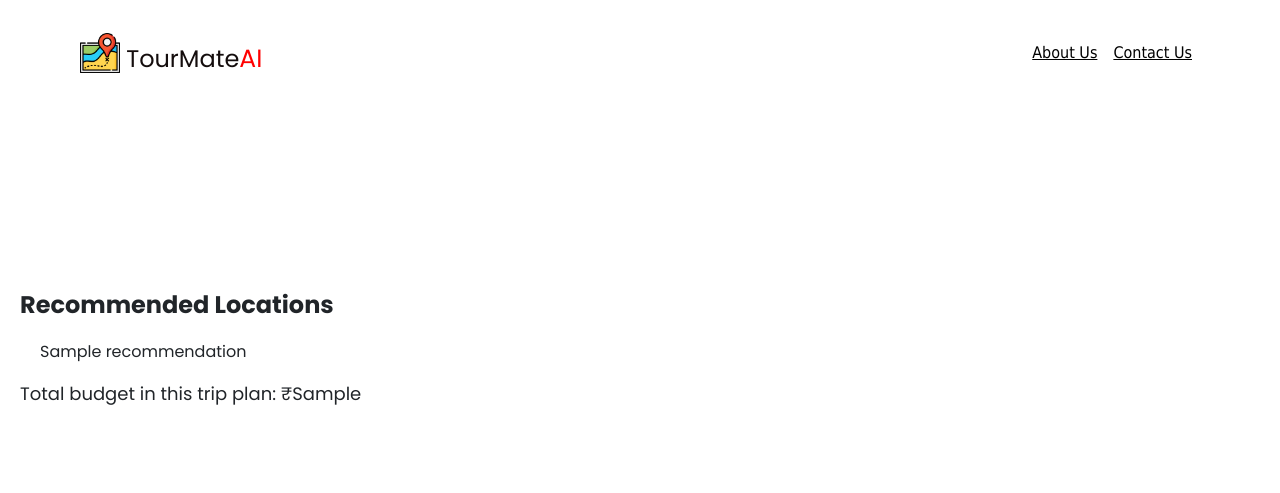
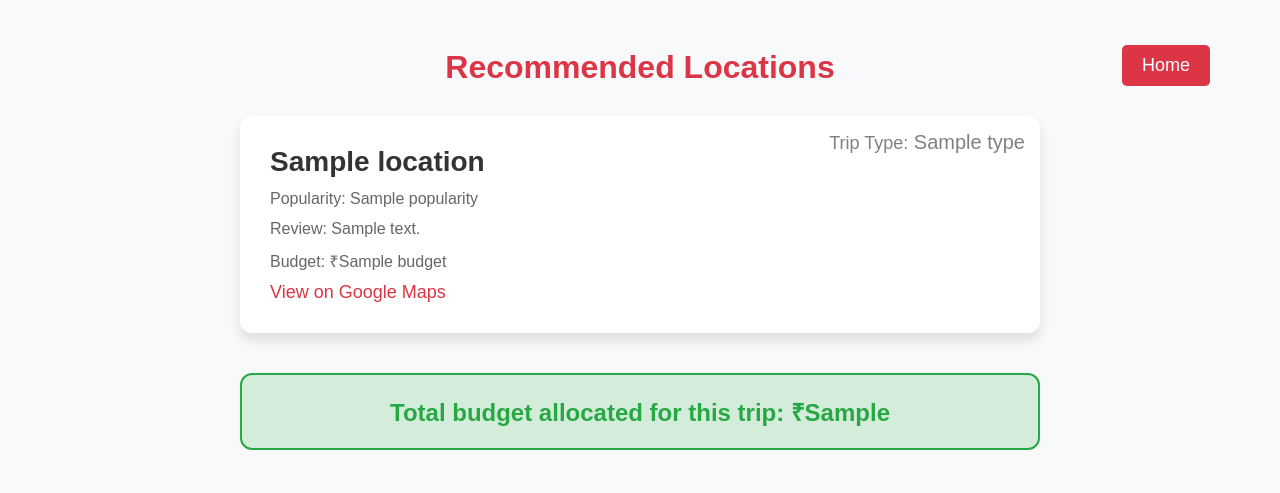
Before and after one commit to An1k4et/Agnethon2024, a Flask app: template templates/recommendations.html in a window 1280 px wide. Shown: the top 493 px of the page. Run offline with Flask 3, Linux system fonts and the light colour scheme; the template is opened without the code that fills it: most values are stand-ins (such as "Sample title", 1, 10 or a date in 2020); some libraries are stand-ins or nearby versions.

Commit message:
Final Commit

```diff
--- a/app.py
+++ b/app.py
@@ -115,6 +115,7 @@ def recommend_locations_with_review(place_name, start_date, end_date, type_, bud
     # Extract unique tourist locations, their reviews, and costs
     unique_locations = filtered_df['Tourist Location'].tolist()
     locations_reviews = filtered_df.set_index('Tourist Location')['Review'].to_dict()
+    locations_popularity = filtered_df.set_index('Tourist Location')['Popularity'].to_dict()
     locations_budget = filtered_df.set_index('Tourist Location')['Budget'].to_dict()
     locations_type = filtered_df.set_index('Tourist Location')['Type'].to_dict()
 
@@ -130,23 +131,22 @@ def recommend_locations_with_review(place_name, start_date, end_date, type_, bud
             for location in unique_locations:
                 if remaining_budget >= locations_budget[location]:
                     review = locations_reviews.get(location, '')
-                    sentiment_score = analyze_sentiment(review)
+                    popularity = locations_popularity.get(location, '')
                     trip_type = locations_type[location]
-                    recommendation = f"{location} ({trip_type})"
-                    recommendations.append((recommendation, sentiment_score))
+                    recommendation = {"location": f"{location}", "type": f"{trip_type}", "popularity": popularity, "review": review, "budget": locations_budget[location]}
+                    recommendations.append(recommendation)
                     remaining_budget -= locations_budget[location]
                     unique_locations.remove(location)
                     break
                 else:
                     continue
         else:
-            recommendations.append(("No more locations available", 0))
+            recommendations.append({"location": "No more locations available", "popularity": 0, "review": ""})
 
-    # Sort recommendations based on review scores in descending order
-    recommendations.sort(key=lambda x: x[1], reverse=True)
-    sorted_recommendations = [rec[0] for rec in recommendations]
+    # Sort recommendations based on popularity in descending order
+    recommendations.sort(key=lambda x: x["popularity"], reverse=True)
 
-    return sorted_recommendations, budget - remaining_budget
+    return recommendations, budget - remaining_budget
 
 # Function to save trip details for a specific user to the database
 def save_trip_details(user_id, place_name, start_date, end_date, trip_type, budget):
--- /dev/null
+++ b/static/css/recommendations.css
@@ -0,0 +1,101 @@
+body {
+    font-family: 'Arial', sans-serif;
+    padding: 20px;
+    background-color: #f8f9fa;
+}
+
+.container {
+    max-width: 800px;
+    margin: 0 auto;
+}
+
+.header {
+    text-align: center;
+    margin-bottom: 30px;
+    font-size: 32px;
+    color: #dc3545;
+}
+
+.recommendation {
+    background-color: #ffffff;
+    padding: 30px;
+    border-radius: 12px;
+    margin-bottom: 30px;
+    box-shadow: 0 8px 12px rgba(0, 0, 0, 0.1);
+    position: relative;
+}
+
+.location {
+    font-size: 28px;
+    font-weight: bold;
+    color: #333;
+    margin-bottom: 5px;
+}
+
+.type {
+    position: absolute;
+    top: 15px;
+    right: 15px;
+    font-size: 20px;
+    font-style:normal;
+    color: grey;
+}
+
+.details {
+    margin-bottom: 15px;
+}
+
+.popularity,
+.review {
+    margin-top: 12px;
+    font-size: 16px;
+    color: #666;
+    margin-bottom: 12px;
+}
+
+.budget {
+    font-size: 16px;
+    color: #666;
+    margin-bottom: 10px;
+}
+
+.recommendation-link {
+    color: #dc3545;
+    text-decoration: none;
+    font-size: 18px;
+    transition: color 0.3s ease;
+}
+
+.recommendation-link:hover {
+    color: #c82333;
+}
+
+.total-budget {
+    margin-top: 40px;
+    font-weight: bold;
+    font-size: 24px;
+    text-align: center;
+    color: #28a745;
+    background-color: #d4edda;
+    padding: 20px;
+    border-radius: 12px;
+    border: 2px solid #28a745;
+}
+
+/* Home button CSS */
+#home-button {
+    position: absolute;
+    top: 45px; /* Adjust top position as needed */
+    right: 70px; /* Adjust right position as needed */
+    background-color: #dc3545;
+    color: white;
+    padding: 10px 20px;
+    border: none;
+    border-radius: 5px;
+    font-size: 18px;
+    cursor: pointer;
+}
+
+#home-button:hover {
+    background-color: #c82333;
+}
--- a/templates/index.html
+++ b/templates/index.html
@@ -14,6 +14,10 @@
 </head>
 
 <body>
+
+    <script src="https://www.gstatic.com/dialogflow-console/fast/messenger/bootstrap.js?v=1"></script>
+    <df-messenger intent="WELCOME" chat-title="TOURMATEAI" agent-id="5a5d288e-0a7b-4cda-bf65-beea61ca5b6c"
+        language-code="en"></df-messenger>
 
     <header>
         <!-- Navbar -->
--- a/templates/recommendations.html
+++ b/templates/recommendations.html
@@ -5,177 +5,67 @@
     <meta charset="UTF-8">
     <meta http-equiv="X-UA-Compatible" content="IE=edge">
     <meta name="viewport" content="width=device-width, initial-scale=1.0">
-    <link rel="shortcut icon" href="{{ url_for('static', filename='img/maplogo.png') }}" type="image/x-icon">
-    <!-- Bootstrap CSS -->
-    <link rel="stylesheet" href="{{ url_for('static', filename='css/bootstrap.min.css') }}">
-    <!-- Custom CSS -->
-    <link rel="stylesheet" href="{{ url_for('static', filename='css/style.css') }}">
     <title>Recommended Locations</title>
-    <style>
-        body {
-            font-family: Arial, sans-serif;
-            padding: 20px;
-        }
-
-        h1 {
-            font-size: 24px;
-            font-weight: bold;
-            margin-bottom: 10px;
-        }
-
-        p {
-            font-size: 18px;
-            margin-bottom: 5px;
-        }
-
-        ul {
-            list-style: none;
-            padding: 0;
-        }
-
-        li {
-            margin-bottom: 5px;
-            font-size: 16px;
-        }
-
-        .recommendation {
-            margin-left: 20px;
-            margin-top: 20px;
-        }
-
-        .image-container {
-            float: right;
-            margin-left: 20px;
-        }
-
-        .image-container img {
-            max-width: 300px;
-            max-height: 300px;
-            margin-bottom: 10px;
-            display: block;
-        }
-        .collapsible {
-            background-color: #777;
-            color: white;
-            cursor: pointer;
-            padding: 18px;
-            width: 100%;
-            border: none;
-            text-align: left;
-            outline: none;
-            font-size: 15px;
-        }
-
-        .active, .collapsible:hover {
-            background-color: #555;
-        }
-
-        .content {
-            padding: 0 18px;
-            display: none;
-            overflow: hidden;
-            background-color: #f1f1f1;
-        }
-    </style>
-    <script>
-        async function fetchImages() {
-            // Google Custom Search API endpoint
-            var endpoint = "https://www.googleapis.com/customsearch/v1";
-
-            // Your Google API Key
-            var apiKey = "AIzaSyCi2HCEOtcBh8LREXCWfkr6zA29lR6lMnQ";
-
-            // Your Custom Search Engine ID
-            var cx = "f70fee889ab414055";
-
-            // Retrieve the recommendations
-            var recommendations = document.getElementsByClassName("recommendation");
-            var touristNames = [];
-            for (var i = 0; i < recommendations.length; i++) {
-                var recommendationText = recommendations[i].innerText;
-                var day = "Day " + (i + 1) + ": ";
-                touristNames.push(day + recommendationText);
-            }
-
-            // Clear previous image containers
-            document.getElementById("images").innerHTML = "";
-
-            // Iterate through tourist names and fetch images
-            for (const touristName of touristNames) {
-                // Constructing the API request URL
-                var url = endpoint + "?key=" + apiKey + "&cx=" + cx + "&q=" + touristName + "&searchType=image";
-
-                try {
-                    // Making the API request
-                    const response = await fetch(url);
-                    const data = await response.json();
-
-                    // Displaying the first image result for each tourist name
-                    if (data.items && data.items.length > 0) {
-                        var img = document.createElement("img");
-                        img.src = data.items[0].link;
-                        img.alt = data.items[0].title;
-                        var container = document.createElement("div");
-                        container.className = "image-container";
-                        container.appendChild(img);
-                        document.getElementById("images").appendChild(container);
-                    } else {
-                        console.log("No image found for " + touristName);
-                    }
-                } catch (error) {
-                    console.error("Error fetching images:", error);
-                }
-            }
-        }
-
-        // Automatically fetch images when the page loads
-        window.onload = fetchImages;
-    </script>
+    <link rel="stylesheet" href="/static/css/recommendations.css">
 </head>
 
 <body>
 
-    <nav class="navbar navbar-expand-lg navbar-light bg-transparent">
-            <div class="container-fluid mx-lg-5">
-                <a class="navbar-brand fs-4" href="#">
-                    <img src="{{ url_for('static', filename='img/maplogo.png') }}" alt="" height="40px">
-                    <span style="color: rgb(20, 13, 13);">TourMate</span><span
-                        style="color: red; font-size: 25px !important;">AI</span>
-                </a>
+    <div class="container">
+        <button id="home-button">Home</button>
+        <h1 class="header">Recommended Locations</h1>
 
-                <div class="collapse navbar-collapse justify-content-end" id="navbarNavAltMarkup">
-                    <ul class="navbar-nav fs-5">
-                        <li class="nav-item">
-                            <a class="nav-link" href="#"
-                                style="font-family: 'Tahoma', sans-serif !important; text-decoration: underline;">About
-                                Us</a>
-                        </li>
-                        <li class="nav-item">
-                            <a class="nav-link" href="#"
-                                style="font-family: 'Tahoma', sans-serif !important; text-decoration: underline;">Contact
-                                Us</a>
-                        </li>
-                    </ul>
-                </div>
+        <div id="recommendations">
+            {% for recommendation in recommendations %}
+            <div class="recommendation">
+                <div class="location">{{ recommendation.location }}</div>
+                <div class="type"><span style="font-size: 18px; font-weight: 200;">Trip Type:</span>
+                    {{recommendation.type}}</div>
+                <div class="popularity">Popularity: {{ recommendation.popularity }}</div>
+                <div class="review">Review: {{ recommendation.review }}</div>
+                <div class="budget">Budget: ₹{{ recommendation.budget }}</div>
+            </div>
+            {% endfor %}
+        </div>
 
-            </div>
-        </nav>
+        <p class="total-budget">Total budget allocated for this trip: ₹{{ remaining_budget }}</p>
+    </div>
 
-    <h1 style="margin-top: 200px;">Recommended Locations</h1>
-    <ul>
-        {% for recommendation in recommendations %}
-        <li class="recommendation">{{ recommendation }}</li>
-        {% endfor %}
-    </ul>
-    <p>Total budget in this trip plan: ₹{{ remaining_budget }}</p>
-    <div id="images"></div>
+    <script>
+        function createGoogleMapLink(location) {
+            if (!location) return ''; // Return empty string if location is undefined or empty
+            return `https://www.google.com/maps/search/?api=1&query=${encodeURIComponent(location)}`;
+        }
+
+        window.onload = function () {
+            const recommendations = document.querySelectorAll('.recommendation');
+
+            recommendations.forEach(recommendation => {
+                const location = recommendation.querySelector('.location').textContent.trim().split(' (')[0];
+                const link = createGoogleMapLink(location);
+
+                if (!link) return; // Skip if link is empty
+
+                const linkElement = document.createElement('a');
+                linkElement.href = link;
+                linkElement.textContent = 'View on Google Maps';
+                linkElement.className = 'recommendation-link';
+                linkElement.target = '_blank';
+                linkElement.rel = 'noopener noreferrer';
+
+                recommendation.appendChild(linkElement);
+            });
+        };
+
+        // Get the home button element
+        var homeButton = document.getElementById("home-button");
+
+        // Add a click event listener to the home button
+        homeButton.addEventListener("click", function () {
+            // Redirect to the homepage
+            window.location.href = "/";
+        });
+    </script>
 </body>
 
 </html>
-
-
-
-
-<!-- tourmateai-415411 -->
-<!-- f70fee889ab414055 -->
-<!-- AIzaSyCi2HCEOtcBh8LREXCWfkr6zA29lR6lMnQ -->
```
